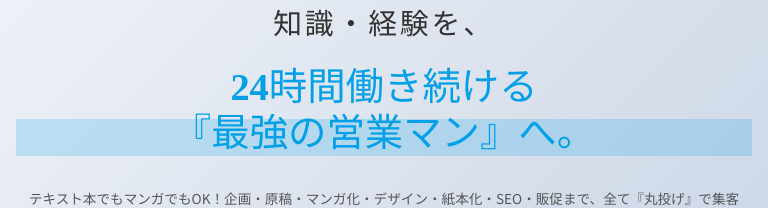
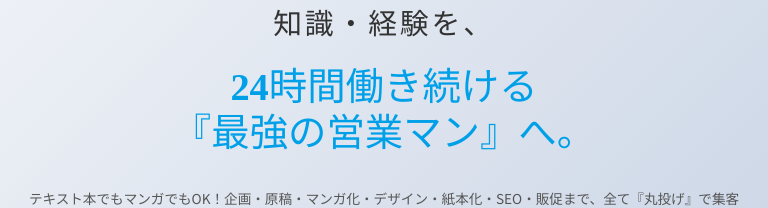
Before and after one commit to rikutoaimanga-max/Kindle-Publishing-Homepage, a React (Vite) app: page / in a window 768 px wide. Shown: the part 240-448 px from the top of the page. Built offline with nearby package versions, Linux system fonts and the light colour scheme.

Commit message:
Style: Remove hero text marker background on mobile

```diff
--- a/src/components/Hero.jsx
+++ b/src/components/Hero.jsx
@@ -56,13 +56,13 @@ const Hero = () => {
                     color: '#333'
                 }}>
                     <span style={{ fontSize: '0.6em', display: 'block', marginBottom: '1.5rem', letterSpacing: '0.1em' }}>あなたの<br />知識・経験を、</span>
-                    <span style={{
+                    <span className="hero-marker" style={{
                         fontFamily: 'var(--font-family-serif)',
                         color: 'var(--color-secondary)',
                         fontSize: '0.8em',
                         display: 'block',
                         lineHeight: '1.2',
-                        background: 'linear-gradient(to bottom, transparent 60%, rgba(0, 160, 233, 0.2) 60%)' // Marker style highlight
+                        // background property moved to CSS .hero-marker for responsive control
                     }}>
                         24時間働き続ける<br />『最強の営業マン』へ。
                     </span>
--- a/src/styles/global.css
+++ b/src/styles/global.css
@@ -134,6 +134,10 @@ ul {
   .mobile-br {
     display: none;
   }
+
+  .hero-marker {
+    background: linear-gradient(to bottom, transparent 60%, rgba(0, 160, 233, 0.2) 60%);
+  }
 }
 
 @media (max-width: 768px) {
@@ -150,6 +154,10 @@ ul {
   }
 
   /* Mobile Typography & Spacing Overrides */
+  .hero-marker {
+    background: none !important;
+  }
+
   .container {
     padding: 0 1rem;
   }
```
